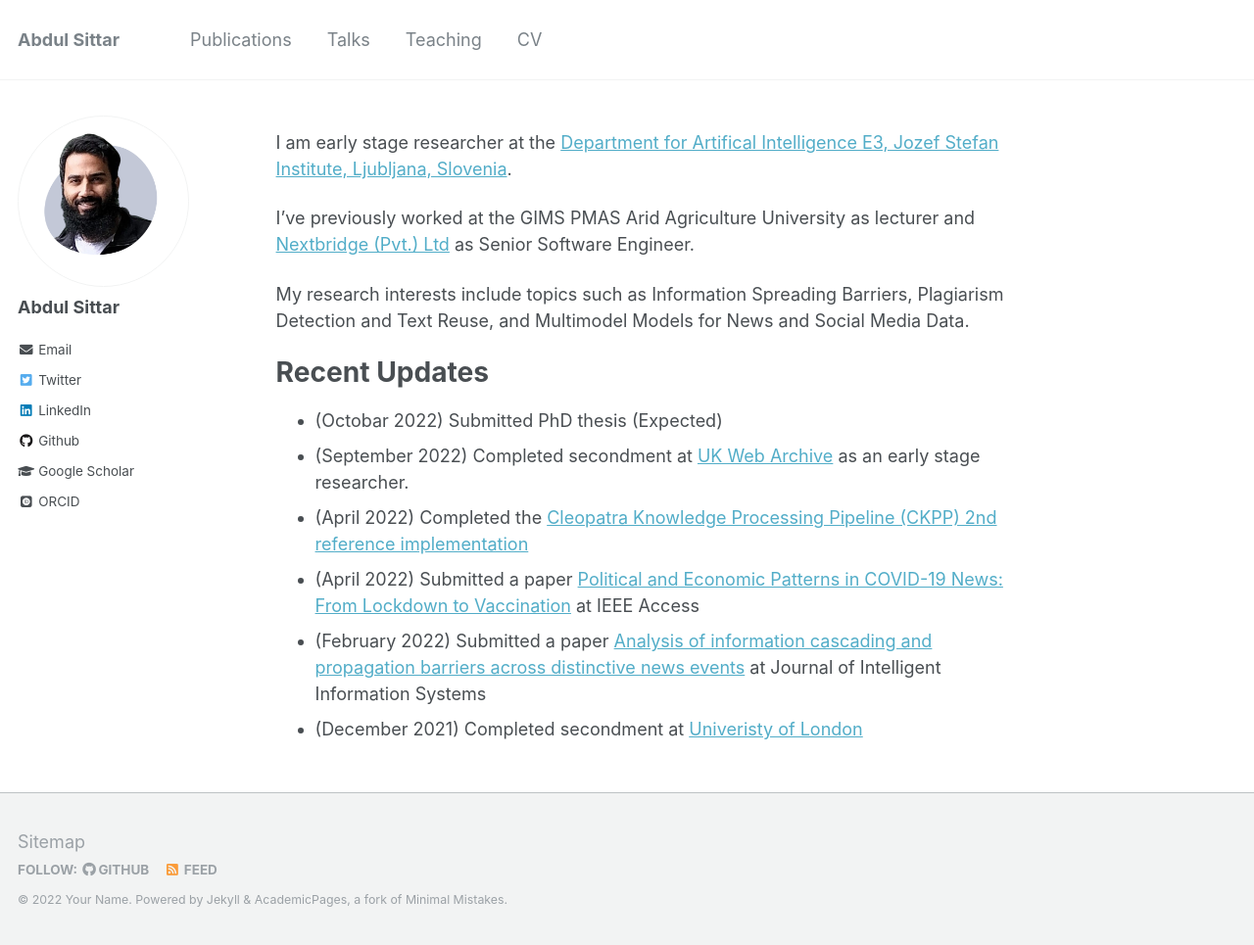
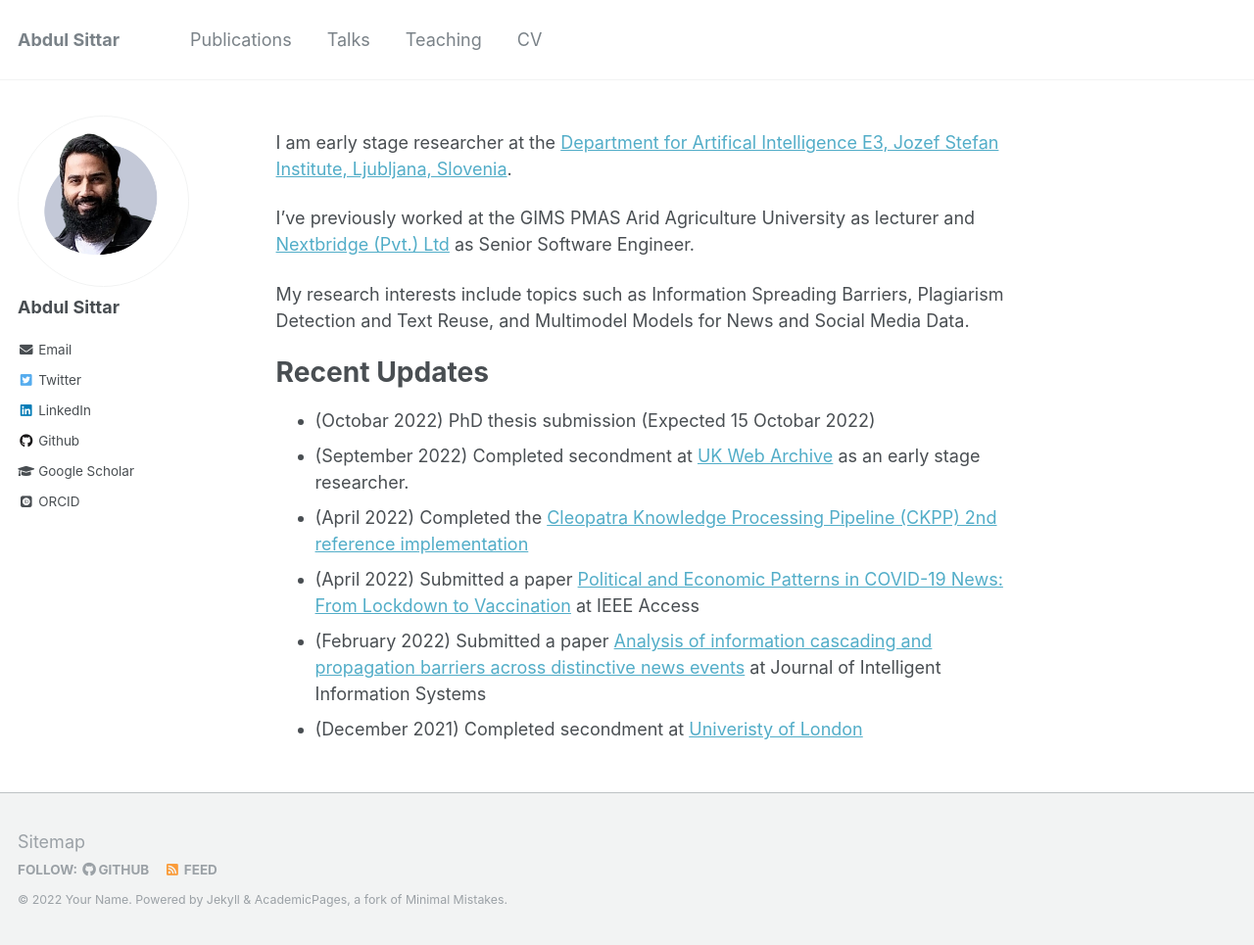
Before and after one commit to abdulsittar/abdulsittar.github.io, a Jekyll site: the page built from _pages/about.md, in a window 1280 px wide and 965 px high. Shown: the whole window at 98% size. Built offline with Jekyll 4.4.1, drawn with Linux system fonts in a browser that asks for light colours; some web fonts are replaced.

Commit message:
Update about.md

```diff
--- a/_pages/about.md
+++ b/_pages/about.md
@@ -16,7 +16,7 @@ My research interests include topics such as  Information Spreading Barriers, Pl
 
 Recent Updates
 ======
-- (Octobar 2022) Submitted PhD thesis (Expected)
+- (Octobar 2022) PhD thesis submission (Expected 15 Octobar 2022)
 - (September 2022) Completed secondment at [UK Web Archive](https://www.webarchive.org.uk/en/ukwa/) as an early stage researcher.
 - (April 2022) Completed the [Cleopatra Knowledge Processing Pipeline (CKPP) 2nd reference implementation](http://web.archive.org/web/20220419093637/http://cleopatra.ijs.si/ckpp/)
 - (April 2022) Submitted a paper [Political and Economic Patterns in COVID-19 News: From Lockdown to Vaccination](https://ieeexplore.ieee.org/document/9749092) at IEEE Access
```
